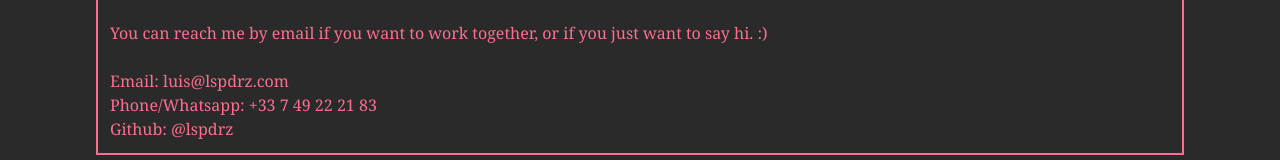
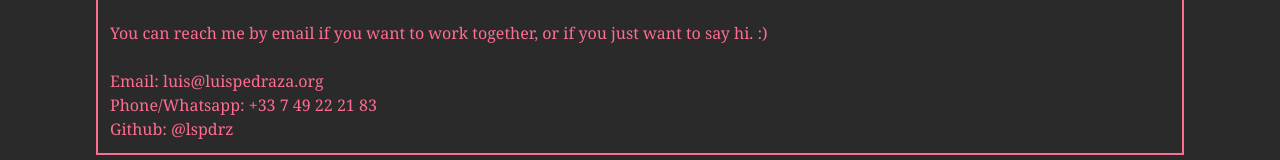
Before and after one commit to lspdrz/lspdrz, a Next.js app: page / in a window 1280 px wide. Shown: the part 361-521 px from the top of the page. Built offline with nearby package versions, Linux system fonts and the light colour scheme.

Commit message:
Update email to new address

```diff
--- a/pages/index.tsx
+++ b/pages/index.tsx
@@ -33,7 +33,7 @@ const IndexPage = () => {
             <p>
               Email:{" "}
               <button>
-                <a href="mailto:luis@lspdrz.com">luis@lspdrz.com</a>
+                <a href="mailto:luis@luispedraza.org">luis@luispedraza.org</a>
               </button>
             </p>
             <p>Phone/Whatsapp: +33 7 49 22 21 83</p>
```
